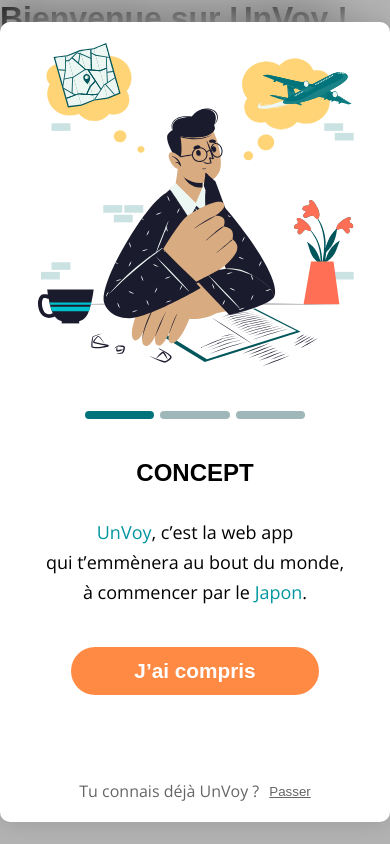
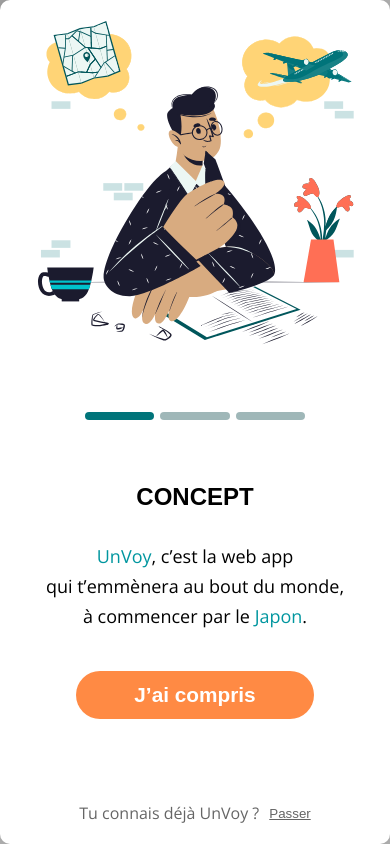
Before and after one commit to Boyadjie/UnVoy, a Next.js app: page /accueil in a window 390 px wide. Built offline with nearby package versions, Linux system fonts and the light colour scheme; a web font is replaced by a local one.

Commit message:
feat(onboarding): add some responsive details

```diff
--- a/src/components/onboarding/onboarding.module.css
+++ b/src/components/onboarding/onboarding.module.css
@@ -20,11 +20,17 @@
   }
 
   .card {
+    display: flex;
+    flex-direction: column;
+    align-items: center;
+    justify-content: space-between;
     position: relative;
     background: white;
     box-shadow: 0 0 25px rgba(0, 0, 0, 0.15);
-    width: 450px;
-    height: 800px;
+    width: 100%;
+    max-width: 450px;
+    min-height: 800px;
+    height: 100%;
     border-radius: 10px;
     padding: 20px;
     z-index: 200;
@@ -42,7 +48,7 @@
       gap: 6px;
       width: 220px;
       height: 8px;
-      margin: 40px auto;
+      margin: 20px auto;
 
       span {
         display: block;
@@ -84,7 +90,7 @@
       background: var(--secondary);
       color: white;
       width: 80%;
-      padding: 10px 50px;
+      padding: 10px 30px;
       border-radius: 100px;
       font-size: 1.3rem;
       font-weight: bold;
@@ -98,13 +104,9 @@
     }
 
     .skipButtonContainer {
-      position: absolute;
-      bottom: 20px;
       width: max-content;
       display: flex;
       gap: 10px;
-      left: 50%;
-      transform: translateX(-50%);
       opacity: 0.6;
 
       .skipButton {
```
